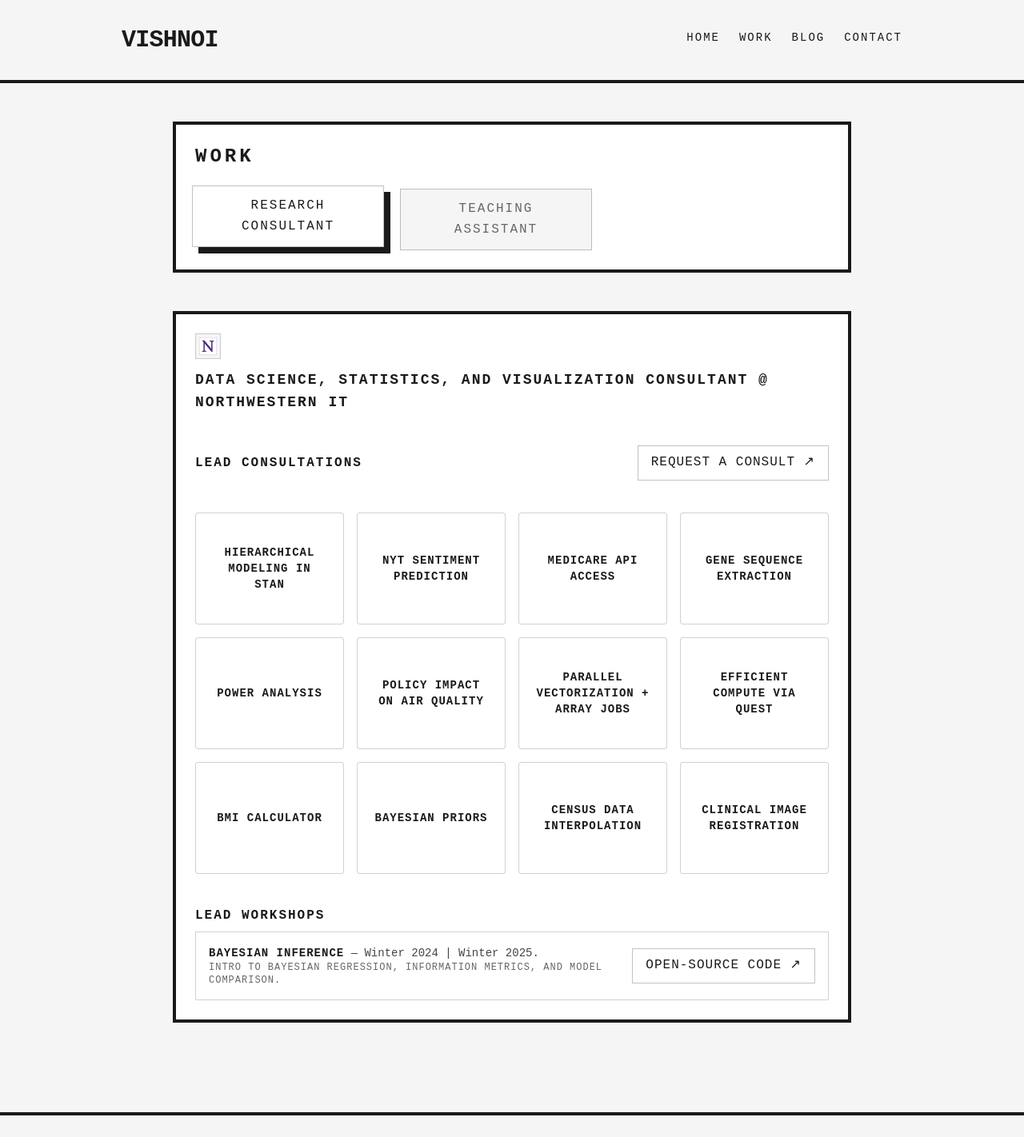
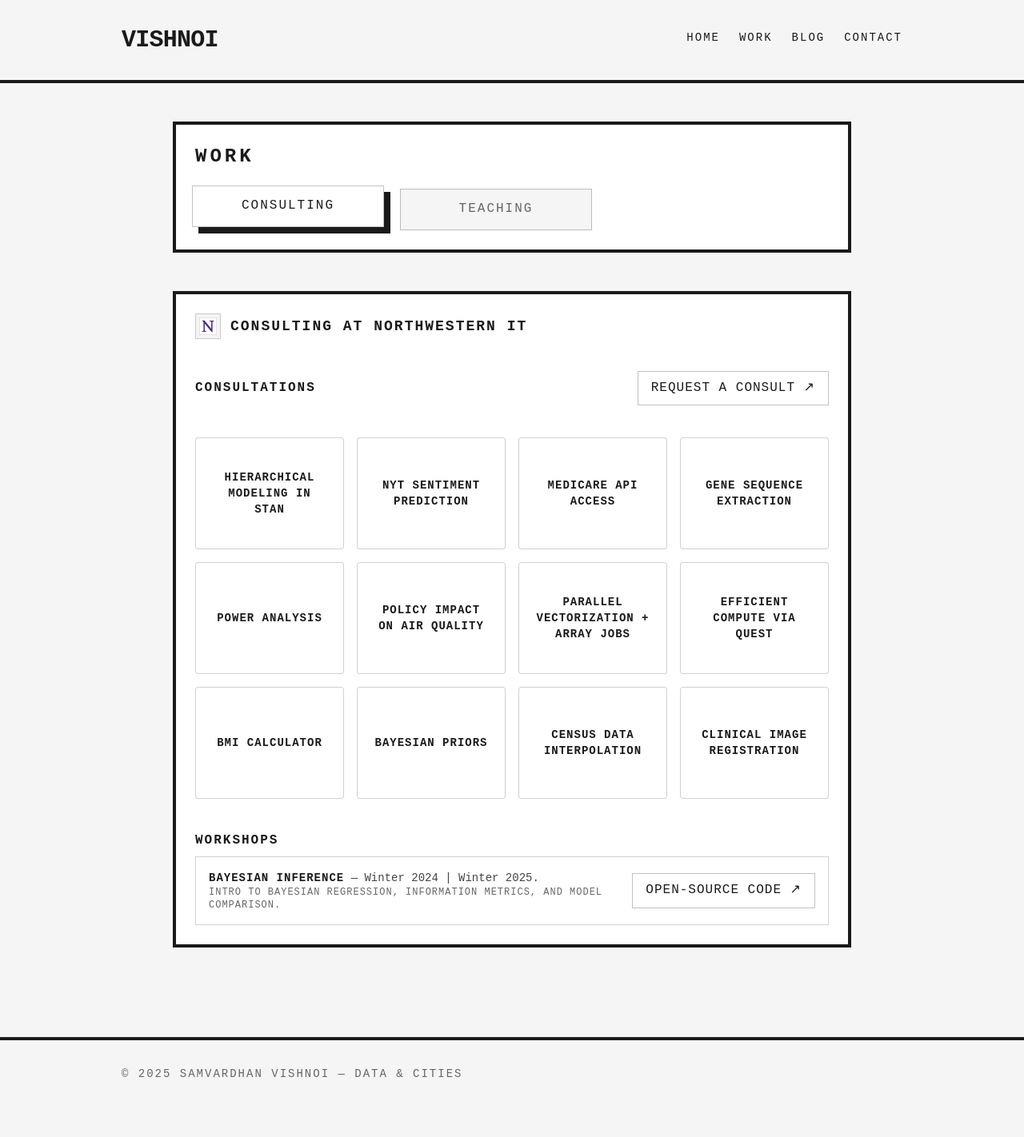
Before and after one commit to s-vishnoi/portfolio, a Vue app: page /work in a window 1280 px wide. Shown: the top 1422 px of the page at 80% size. After the commit the page ends 1385 px from the top, so only its background shows below. Built offline with nearby package versions, Linux system fonts and the light colour scheme.

Commit message:
work consice

```diff
--- a/src/pages/Work.vue
+++ b/src/pages/Work.vue
@@ -12,7 +12,7 @@
               : 'bg-cream text-smoke hover:-translate-y-0.5'
           ]"
         >
-          Research Consultant
+          Consulting
         </button>
         <button
           @click="currentView = 'ta'"
@@ -23,7 +23,7 @@
               : 'bg-cream text-smoke hover:-translate-y-0.5'
           ]"
         >
-          Teaching Assistant
+          Teaching
         </button>
       </div>
     </div>
@@ -34,11 +34,11 @@
     >
       <h2 class="text-lg font-semibold uppercase tracking-[2px] flex flex-wrap items-center gap-3">
         <img src="/logos/NU_PA_logo.svg" alt="NU logo" class="h-8 border border-smoke/30 bg-cream p-1" />
-        Data Science, Statistics, and Visualization Consultant @ Northwestern IT
+        Consulting at Northwestern IT
       </h2>
 
       <div class="flex flex-col gap-4 md:flex-row md:items-center md:justify-between">
-        <h3 class="text-base font-semibold uppercase tracking-[2px] text-ink">Lead Consultations</h3>
+        <h3 class="text-base font-semibold uppercase tracking-[2px] text-ink">Consultations</h3>
         <a
           href="https://www.it.northwestern.edu/departments/it-services-support/teaching/learning.html"
           target="_blank"
@@ -71,7 +71,7 @@
 
       <div>
         <div class="flex flex-col gap-4 md:flex-row md:items-center md:justify-between mb-2">
-          <h3 class="text-base font-semibold uppercase tracking-[2px] text-ink">Lead Workshops</h3>
+          <h3 class="text-base font-semibold uppercase tracking-[2px] text-ink">Workshops</h3>
         </div>
         <div class="border border-smoke/30 bg-paper p-4 flex flex-col gap-3 sm:flex-row sm:items-center sm:justify-between">
           <div>
@@ -99,7 +99,7 @@
     >
       <h2 class="text-lg font-semibold uppercase tracking-[2px] flex flex-wrap items-center gap-3">
         <img src="/logos/NU_PA_logo.svg" alt="NU logo" class="h-8 border border-smoke/30 bg-cream p-1" />
-        Northwestern University Physics and Astronomy
+        Physics &amp; Astronomy TA
       </h2>
 
       <div class="border border-smoke/30 bg-paper p-6 space-y-4">
```
